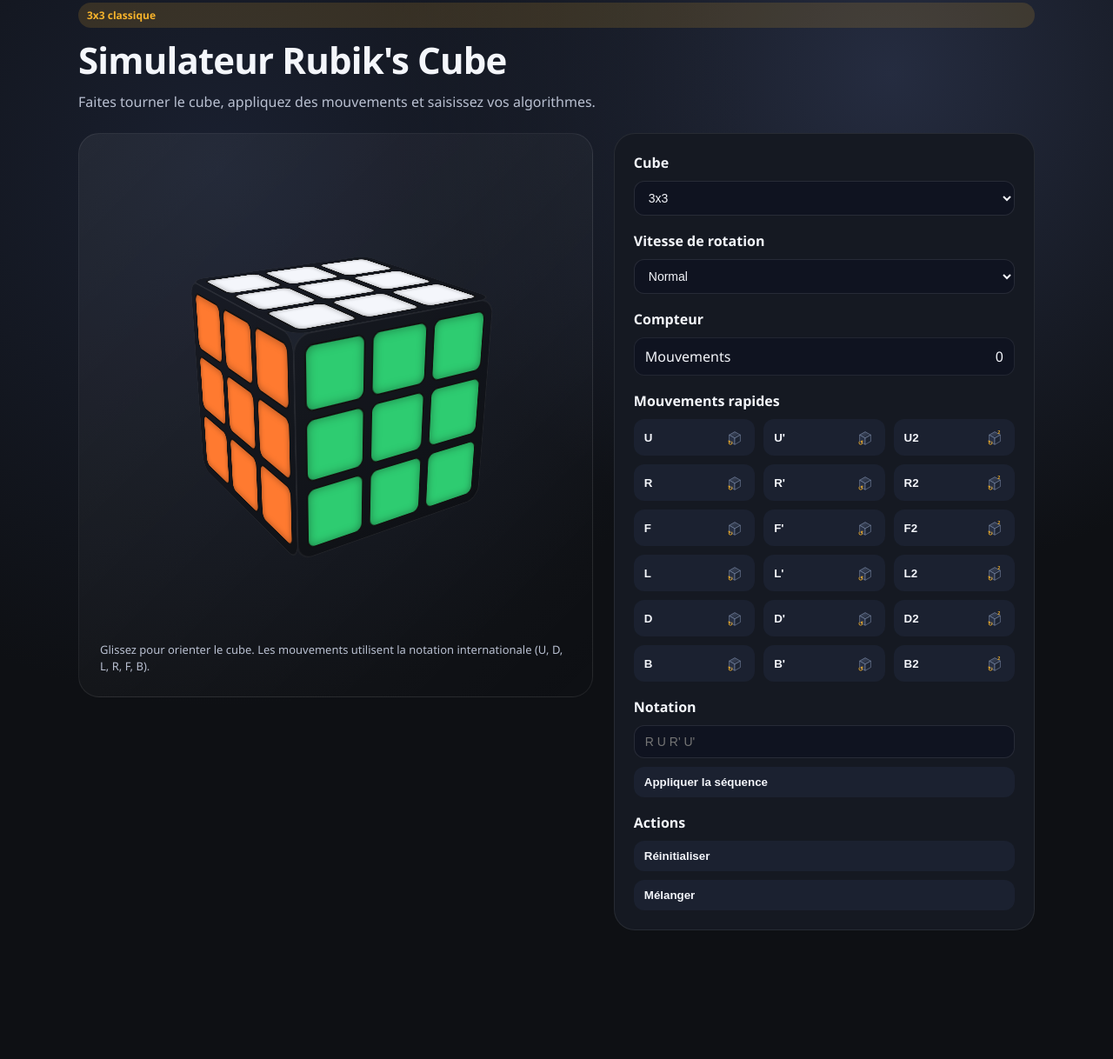
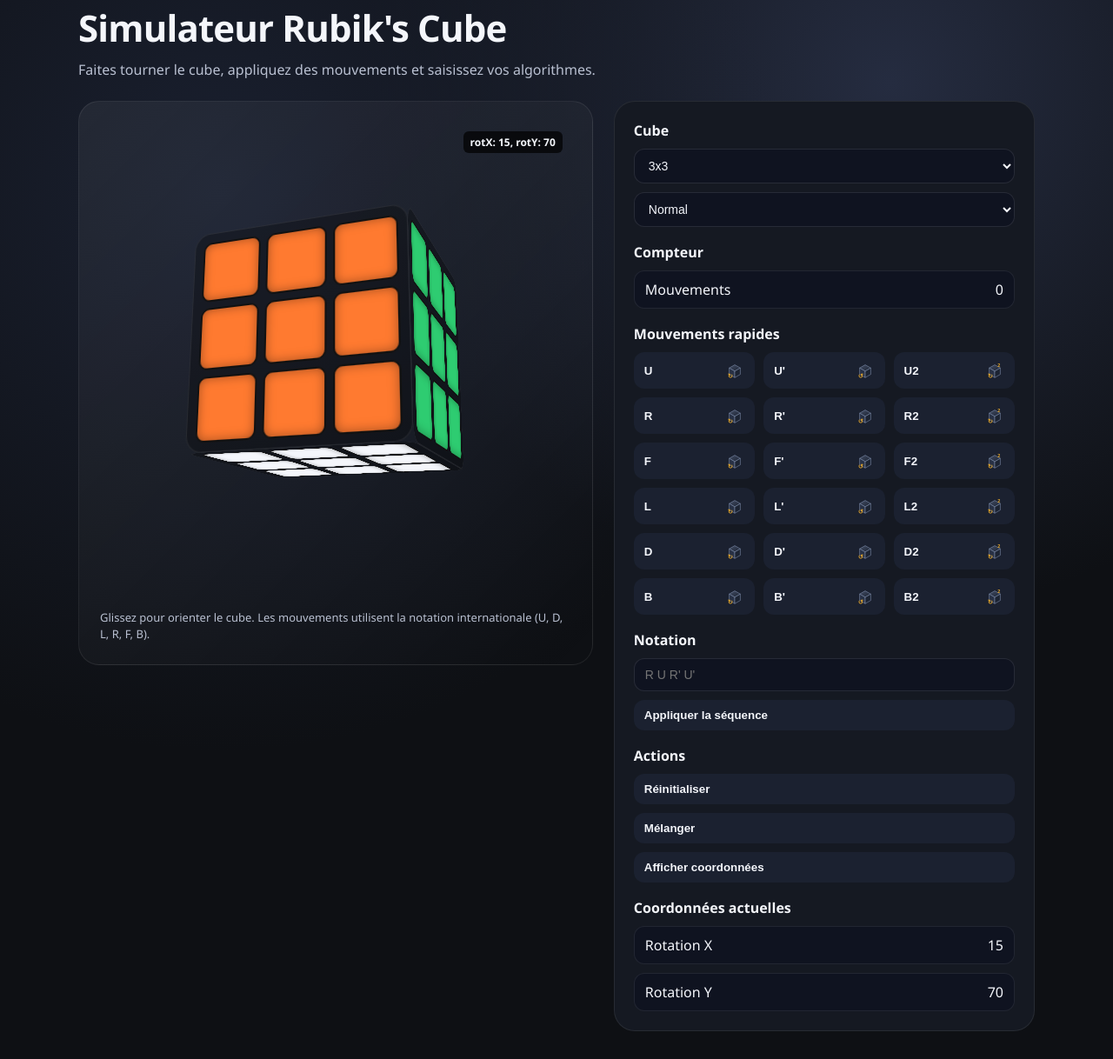
Before and after one commit to mondary/Web_pkrubik, a plain HTML site: page index.html in a window 1280 px wide. Shown: the part 29-1247 px from the top of the page at 87% size. Before the commit the page ends 1131 px from the top, so only its background shows below. Drawn offline with Linux system fonts and the light colour scheme.

Commit message:
MAJ : orientation + UI

```diff
--- a/index.html
+++ b/index.html
@@ -206,6 +206,19 @@
         font-size: 12px;
       }
 
+      .coords-overlay {
+        position: absolute;
+        top: 10px;
+        right: 10px;
+        background: rgba(0, 0, 0, 0.7);
+        color: #f4f6fb;
+        padding: 4px 8px;
+        border-radius: 6px;
+        font-size: 12px;
+        font-weight: 600;
+        pointer-events: none;
+      }
+
       @media (max-width: 900px) {
         .layout {
           grid-template-columns: 1fr;
@@ -221,7 +234,6 @@
   <body>
     <div class="app">
        <header>
-        <span class="pill">3x3 classique</span>
          <h1>Simulateur Rubik's Cube</h1>
          <p>Faites tourner le cube, appliquez des mouvements et saisissez vos algorithmes.</p>
        </header>
@@ -230,6 +242,7 @@
          <div class="stage">
            <div class="viewport" id="viewport">
              <div class="cube" id="cube"></div>
+             <div class="coords-overlay" id="coords-overlay">rotX: 0, rotY: 0</div>
            </div>
            <p class="small">
              Glissez pour orienter le cube. Les mouvements utilisent la notation internationale (U, D, L, R, F, B).
@@ -245,10 +258,6 @@
                <option value="3-twisted">3x3 twisted</option>
                <option value="4">4x4</option>
              </select>
-          </div>
-
-          <div class="action-row">
-            <strong>Vitesse de rotation</strong>
              <select id="speed">
                <option value="600">Lent</option>
                <option value="350" selected>Normal</option>
@@ -279,6 +288,19 @@
              <strong>Actions</strong>
              <button id="reset">Réinitialiser</button>
              <button id="scramble">Mélanger</button>
+             <button id="log-coords">Afficher coordonnées</button>
+           </div>
+
+           <div class="action-row">
+             <strong>Coordonnées actuelles</strong>
+             <div class="stat">
+               <span>Rotation X</span>
+               <span id="rot-x">0</span>
+             </div>
+             <div class="stat">
+               <span>Rotation Y</span>
+               <span id="rot-y">0</span>
+             </div>
            </div>
         </aside>
       </section>
@@ -286,8 +308,8 @@
 
     <script>
       const COLORS = {
-        U: "#f4f6fb",
-        D: "#f6c445",
+        U: "#f6c445",
+        D: "#f4f6fb",
         F: "#2ecc71",
         B: "#2d6cdf",
         L: "#ff7a30",
@@ -696,6 +718,11 @@
          scramble();
        });
 
+       document.getElementById("log-coords").addEventListener("click", () => {
+         console.log(`Coordonnées actuelles: rotX=${Math.round(rotX)}, rotY=${Math.round(rotY)}`);
+         alert(`Coordonnées: rotX=${Math.round(rotX)}, rotY=${Math.round(rotY)}`);
+       });
+
       cubeTypeEl.addEventListener("change", () => {
         const value = cubeTypeEl.value;
         let size = 3;
@@ -725,11 +752,14 @@
       let isDragging = false;
       let lastX = 0;
       let lastY = 0;
-      let rotX = -22;
-      let rotY = 32;
+       let rotX = 15;
+       let rotY = 70;
 
        function updateCubeRotation() {
          cubeEl.style.transform = `rotateX(${rotX}deg) rotateY(${rotY}deg)`;
+         document.getElementById("rot-x").textContent = Math.round(rotX);
+         document.getElementById("rot-y").textContent = Math.round(rotY);
+         document.getElementById("coords-overlay").textContent = `rotX: ${Math.round(rotX)}, rotY: ${Math.round(rotY)}`;
        }
 
       viewport.addEventListener("pointerdown", (event) => {
```
Also changed, not shown: Notations-Mouvements-Rubiks-Cube_2048x2048.webp (added). Lines whose indentation alone changed are shown as unchanged.
